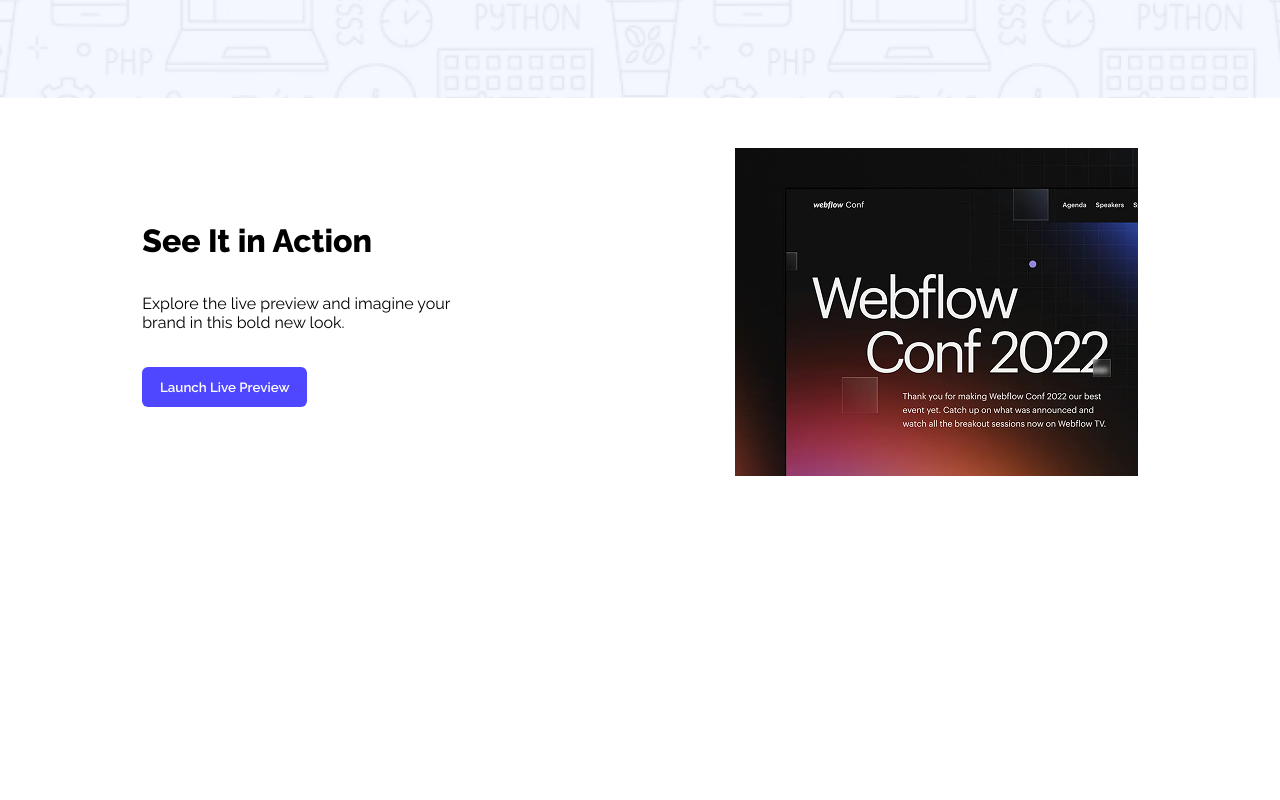
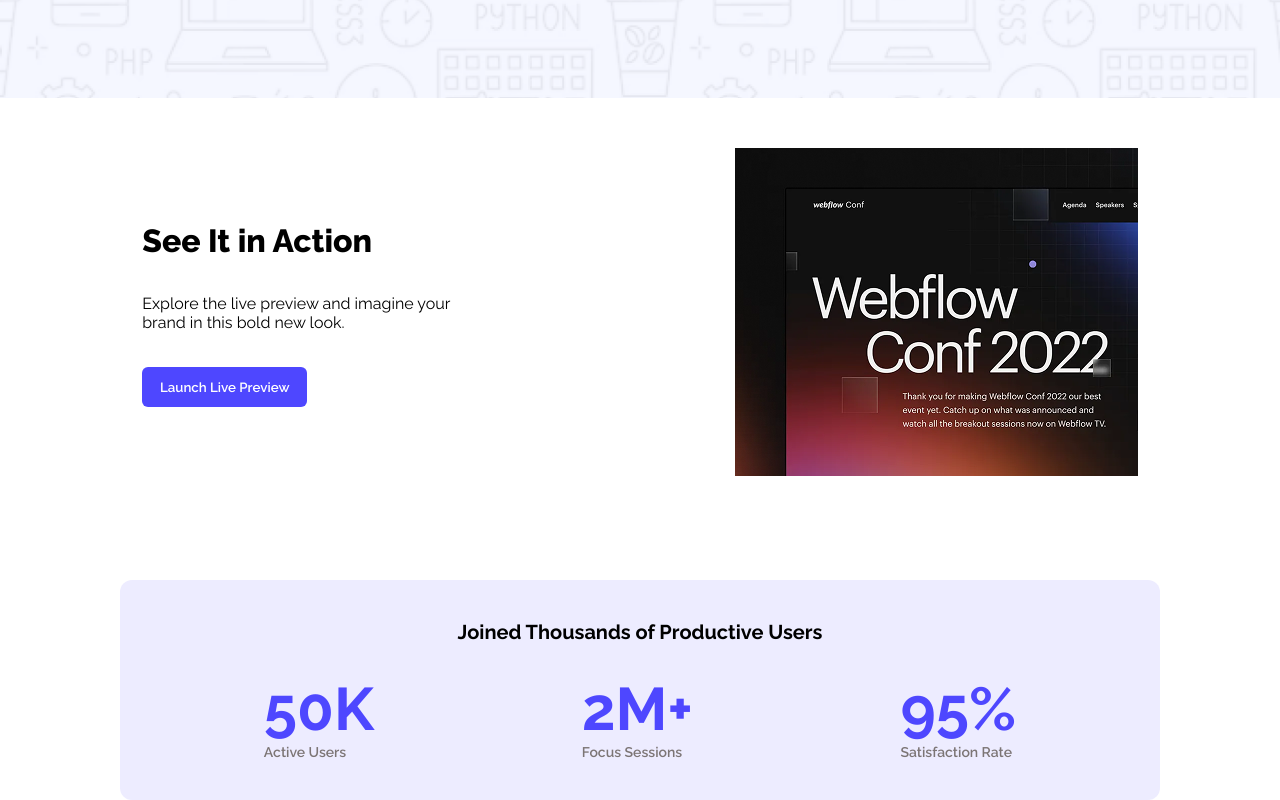
Before and after one commit to mashiatz/Webflow, a plain HTML site: page index.html in a window 1280 px wide. Shown: the part 502-1302 px from the top of the page. Before the commit the page ends 982 px from the top, so only its background shows below. Drawn offline with Linux system fonts and the light colour scheme.

Commit message:
added section three

```diff
--- a/index.html
+++ b/index.html
@@ -30,12 +30,43 @@
         <div class="action-img">
             <img src="Assets/wc-mini.png">
         </div>
+</section>
+<section class="sec3">
+<div class="head3">
+    <h4>Joined Thousands of Productive Users</h4>
+</div>
+<div class="cards">
+<div class="card1">
+    <h1 class="vio">50K</h1>
+    <p class="ash">Active Users</p>
+</div>
+<div class="card2">
+    <h1 class="vio">2M+</h1>
+    <p class="ash">Focus Sessions</p>
+
+
+</div>
+<div class="card3">
+    <h1 class="vio">95%</h1>
+    <p class="ash">Satisfaction Rate</p>
+
+</div>
+
+
+
+
+</div>
 
 
 
 
 
-    </section>
+
+
+
+
+
+</section>
 
 
 
--- a/styles/style.css
+++ b/styles/style.css
@@ -56,7 +56,7 @@ nav>h3 {
     justify-content: space-around;
     align-items: center;
     margin-top: 50px;
-    g
+    margin-bottom: 100px;
 }
 .action-btn{
     font-family: Raleway;
@@ -84,3 +84,38 @@ nav>h3 {
 font-size: 16px;
 font-weight: 400;
 }
+
+.sec3{
+
+    width: 75%;
+
+    margin: 0 auto;
+    padding: 40px;
+    background-color: rgba(78, 71, 255, 0.1);
+    border-radius: 12px;
+}
+
+.head3 > h4{
+   font-size: 20px;
+   font-weight: 700;
+   text-align: center;
+}
+
+
+.cards{
+    display: flex;
+    justify-content: space-around;
+    align-items: center;
+    margin-top: 30px;
+
+}
+.vio{
+   color: rgb(78, 71, 255);
+   font-size: 60px;
+font-weight: 700;
+}
+.ash{
+    color: rgb(124, 117, 117);
+    font-size: 14px;
+    font-weight: 600;
+}
```
